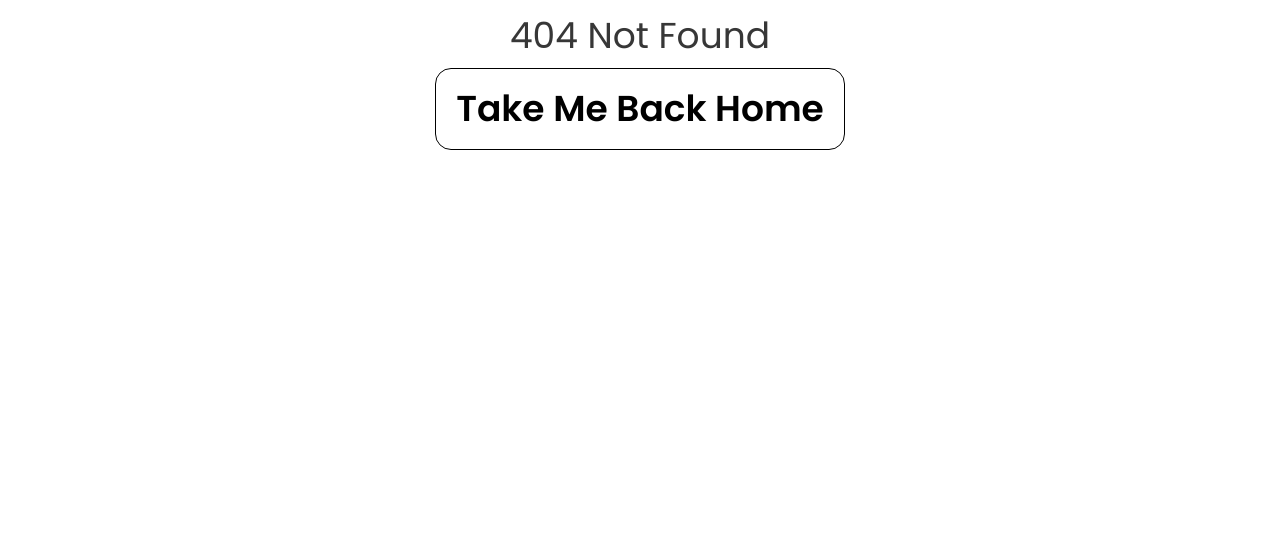
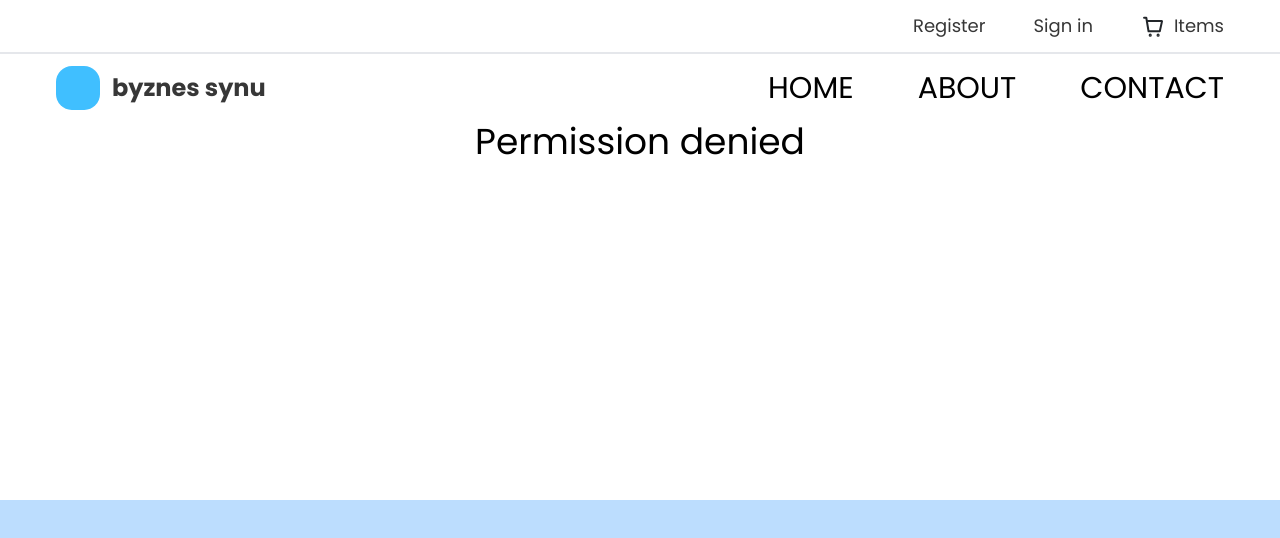
Before and after one commit to erienx/react-frontend-ecom, a React (Vite) app: page /admin in a window 1280 px wide. Before the commit this address had no page. Shown: the top 538 px of the page. Built offline with nearby package versions, Linux system fonts and the light colour scheme.

Commit message:
added protected admin Link and page

```diff
--- a/src/components/LoginForm.tsx
+++ b/src/components/LoginForm.tsx
@@ -7,7 +7,7 @@ import FormError from "../components/ui/FormError";
 import ButtonSubmit from "../components/ui/ButtonSubmit";
 import FormInput from "../components/FormInput";
 import { useNavigate } from "react-router-dom";
-import { useAuth } from "./AuthProvider";
+import { useAuth } from "./providers/AuthProvider";
 
 const schema = z.object({
     email: z.string().email("Please enter a valid email address"),
--- a/src/components/UpperHeader.tsx
+++ b/src/components/UpperHeader.tsx
@@ -1,15 +1,18 @@
 // import ProfileIcon from "../assets/profile-icon.svg?react"
 import { Link } from "react-router-dom"
 import CartIcon from "../assets/cart-icon.svg?react"
-import { useAuth } from "./AuthProvider";
+import { useAuth } from "./providers/AuthProvider";
+import { useHasAccess } from "../hooks/useHasAccess";
 // import SearchIcon from "../assets/search-icon.svg?react"
 
 const UpperHeader = () => {
     const {currentUser, handleLogout} = useAuth();
+    const isAdmin = useHasAccess(['admin']);
     return (
         <>
             <header className="flex flex-col sm:flex-row justify-end items-center px-4 sm:px-14 py-3 flex-wrap gap-y-12 sm:gap-y-8">
                 <div className="flex flex-wrap items-center justify-between gap-4 sm:gap-8 lg:gap-12">
+                {isAdmin && (<Link to='/admin'>Admin stuff</Link>)}
                     {currentUser ? (
                         <>
                             <span className="regular-text">Welcome, <span className="font-semibold">{currentUser.firstName + " " + currentUser.lastName}</span></span>
--- a/src/components/AuthProvider.tsx
+++ b/src/components/providers/AuthProvider.tsx
@@ -1,6 +1,6 @@
 import { createContext, PropsWithChildren, useContext, useEffect, useState } from "react";
-import { User } from "../types/types";
-import { getUser, login, logout } from "../util/auth";
+import { User } from "../../types/types";
+import { getUser, login, logout } from "../../util/auth";
 
 type AuthContext = {
     authToken?: string | null;
--- /dev/null
+++ b/src/components/providers/ProtectedRoute.tsx
@@ -0,0 +1,20 @@
+import { PropsWithChildren } from "react";
+import { User } from "../../types/types";
+import { useAuth } from "./AuthProvider";
+
+type ProtectedRouteProps = PropsWithChildren & {
+    allowedRoles?: User['role'][];
+}
+
+export default function ProtectedRoute({allowedRoles, children}: ProtectedRouteProps){
+    const {currentUser} = useAuth();
+
+    if (currentUser === undefined){
+        return <div className="flex justify-center items-center text-4xl">Loading...</div>
+    }
+    if (currentUser === null || (allowedRoles && !allowedRoles.includes(currentUser.role))){
+        return <div className="flex justify-center items-center text-4xl">Permission denied</div>;
+    }
+
+    return children;
+}
--- /dev/null
+++ b/src/hooks/useHasAccess.ts
@@ -0,0 +1,12 @@
+import { useAuth } from "../components/providers/AuthProvider";
+import { User } from "../types/types";
+
+
+export function useHasAccess(allowedRoles?: User['role'][]): boolean {
+  const { currentUser } = useAuth();
+
+  if (!currentUser) return false;
+  if (!allowedRoles) return true;
+
+  return allowedRoles.includes(currentUser.role);
+}
--- a/src/main.tsx
+++ b/src/main.tsx
@@ -10,7 +10,9 @@ import ContactPage from './pages/ContactPage.tsx'
 import AuthLayout from './layouts/AuthLayout.tsx'
 import LoginPage from './pages/LoginPage.tsx'
 import RegisterPage from './pages/RegisterPage.tsx'
-import AuthProvider from './components/AuthProvider.tsx'
+import AuthProvider from './components/providers/AuthProvider.tsx'
+import ProtectedRoute from './components/providers/ProtectedRoute.tsx'
+import AdminPage from './pages/AdminPage.tsx'
 
 const router = createBrowserRouter([
   {
@@ -28,6 +30,12 @@ const router = createBrowserRouter([
       {
         path: 'contact',
         element: <ContactPage />
+      },
+      {
+        path: '/admin',
+        element: (<ProtectedRoute  allowedRoles={['admin']}>
+                    <AdminPage/>
+                  </ProtectedRoute>)
       }
     ]
   },
--- /dev/null
+++ b/src/pages/AdminPage.tsx
@@ -0,0 +1,8 @@
+
+const AdminPage = () => {
+  return (
+    <div className="flex justify-center items-center text-4xl">AdminPage</div>
+  )
+}
+
+export default AdminPage
--- a/src/pages/LoginPage.tsx
+++ b/src/pages/LoginPage.tsx
@@ -2,7 +2,7 @@ import { Link, useNavigate } from "react-router-dom"
 import { LoginForm } from "../components/LoginForm"
 import AuthHeader from "../components/ui/AuthHeader"
 import { useEffect } from "react";
-import { useAuth } from "../components/AuthProvider";
+import { useAuth } from "../components/providers/AuthProvider";
 
 
 
--- a/src/pages/RegisterPage.tsx
+++ b/src/pages/RegisterPage.tsx
@@ -1,7 +1,7 @@
 import { Link, useNavigate } from "react-router-dom"
 import AuthHeader from "../components/ui/AuthHeader"
 import RegisterForm from "../components/RegisterForm"
-import { useAuth } from "../components/AuthProvider";
+import { useAuth } from "../components/providers/AuthProvider";
 import { useEffect } from "react";
 
 const RegisterPage = () => {
```
